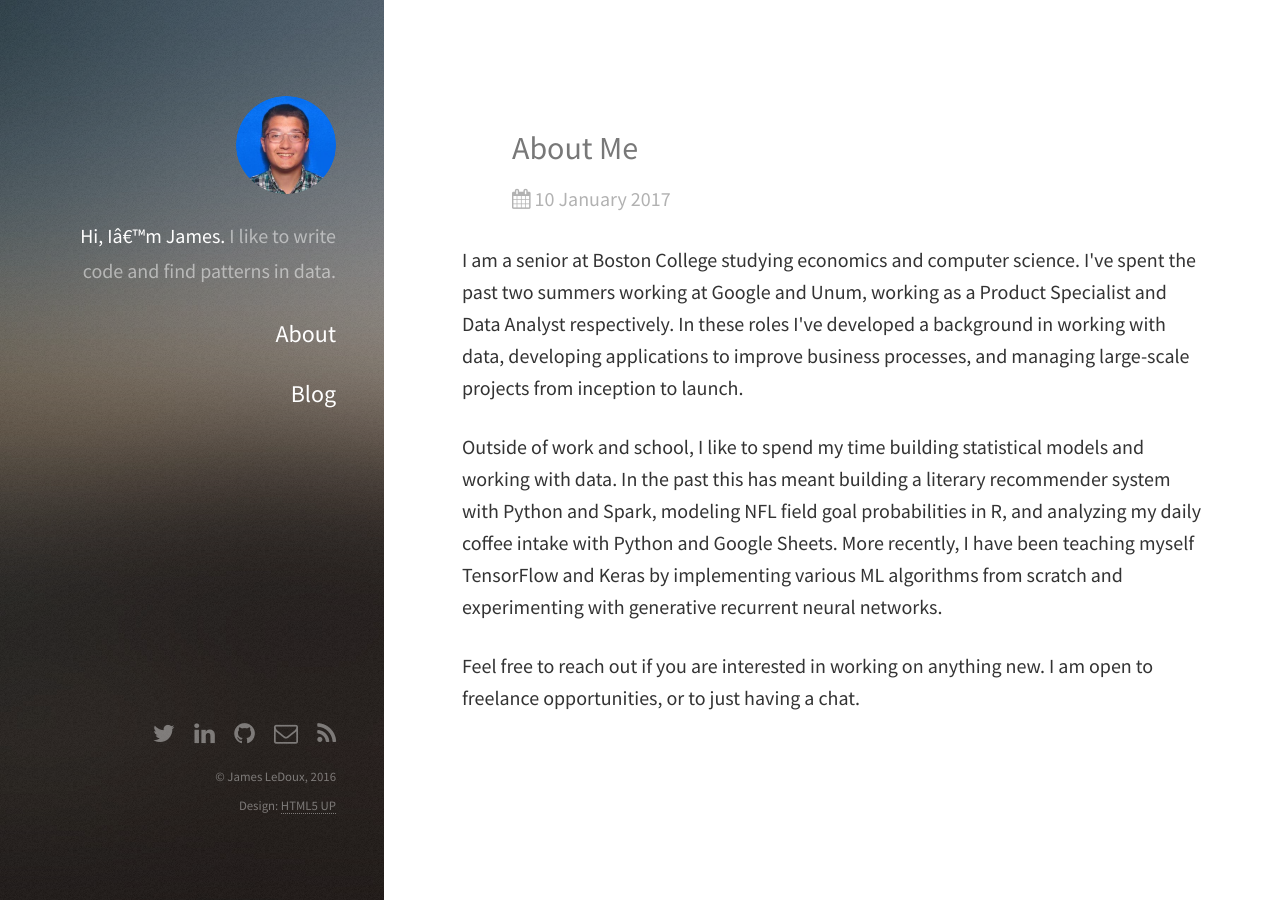
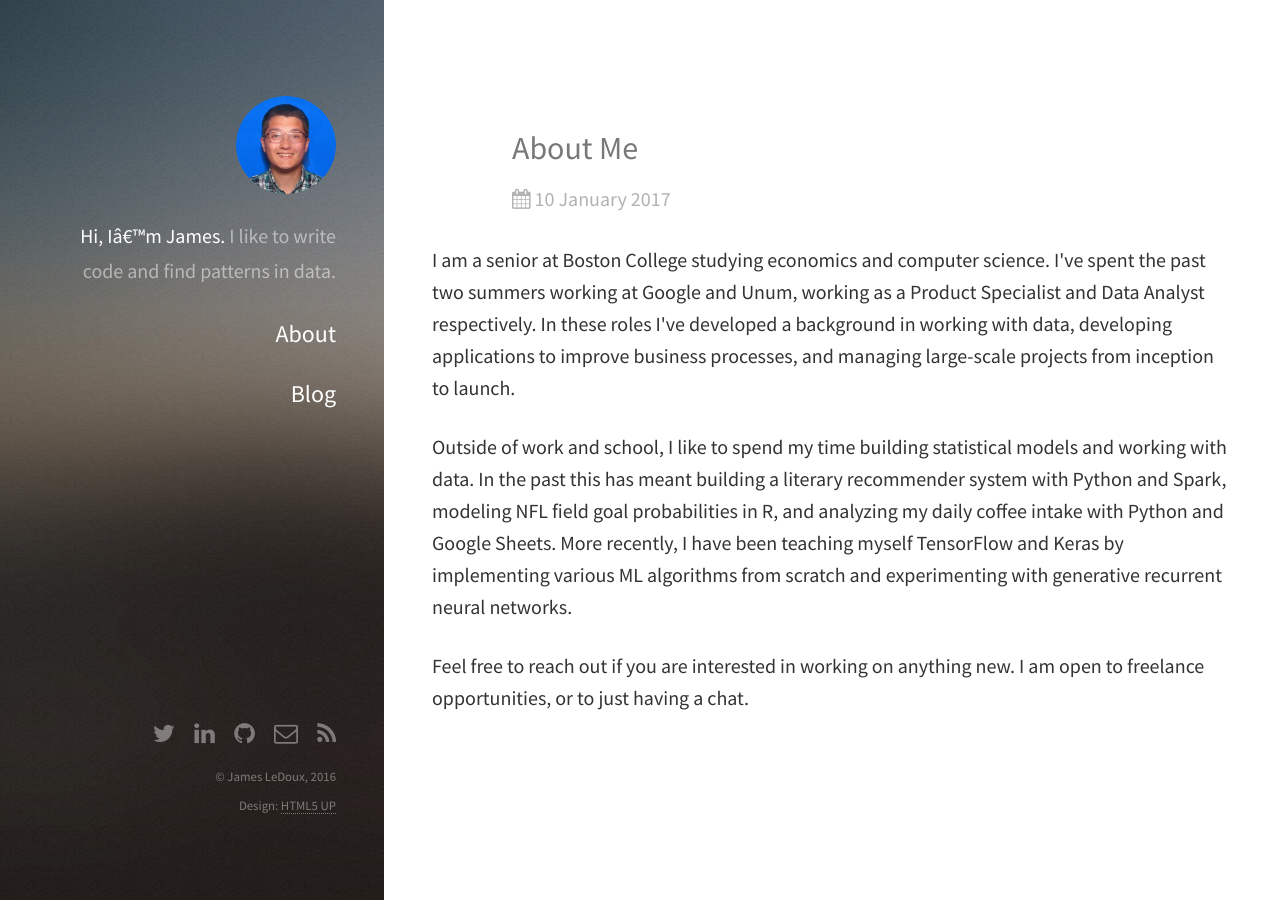
Before and after one commit to jldbc/jldbc.github.io, a Jekyll site: the page built from about.html, in a window 1280 px wide. Built offline with Jekyll 4.4.1, drawn with Linux system fonts in a browser that asks for light colours.

Commit message:
attempted mobile margins fix

```diff
--- a/_layouts/post.html
+++ b/_layouts/post.html
@@ -19,7 +19,12 @@ MathJax.Hub.Queue(function() {
 </script>
 <script type="text/javascript" src="http://cdn.mathjax.org/mathjax/latest/MathJax.js?config=TeX-AMS-MML_HTMLorMML"></script>
 <!-- end mathjax script -->
-
+<!--      section {
+        width: 740px;
+        margin: auto;
+      }
+(below header)
+-->
 <html>
   <head>
     <!--{% include head.html %}-->
@@ -35,10 +40,7 @@ MathJax.Hub.Queue(function() {
         width: 640px;
         margin: auto;
       }
-      section {
-        width: 740px;
-        margin: auto;
-      }
+
       section p {
         margin-bottom: 27px;
         font-size: 20px;
```
